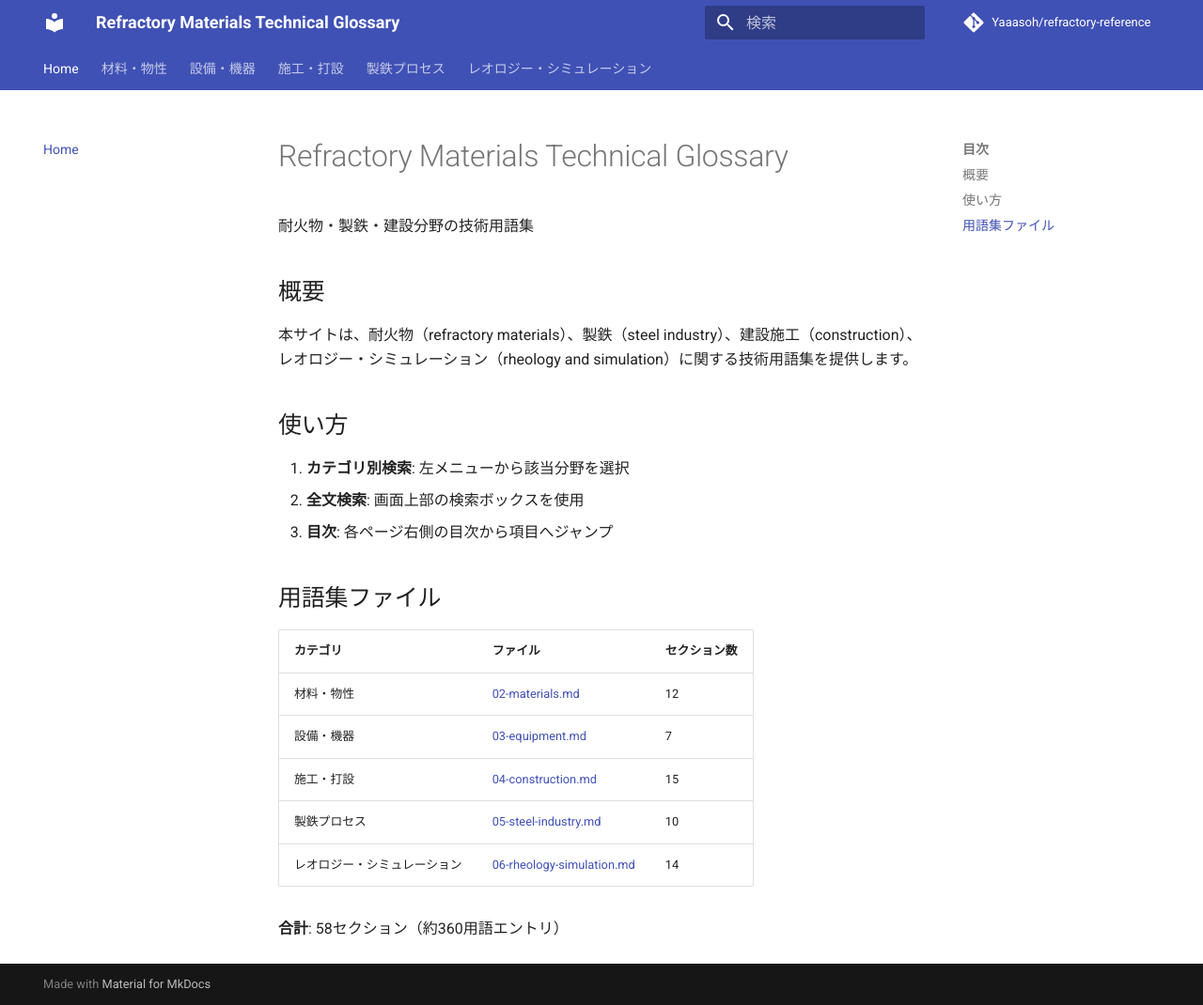
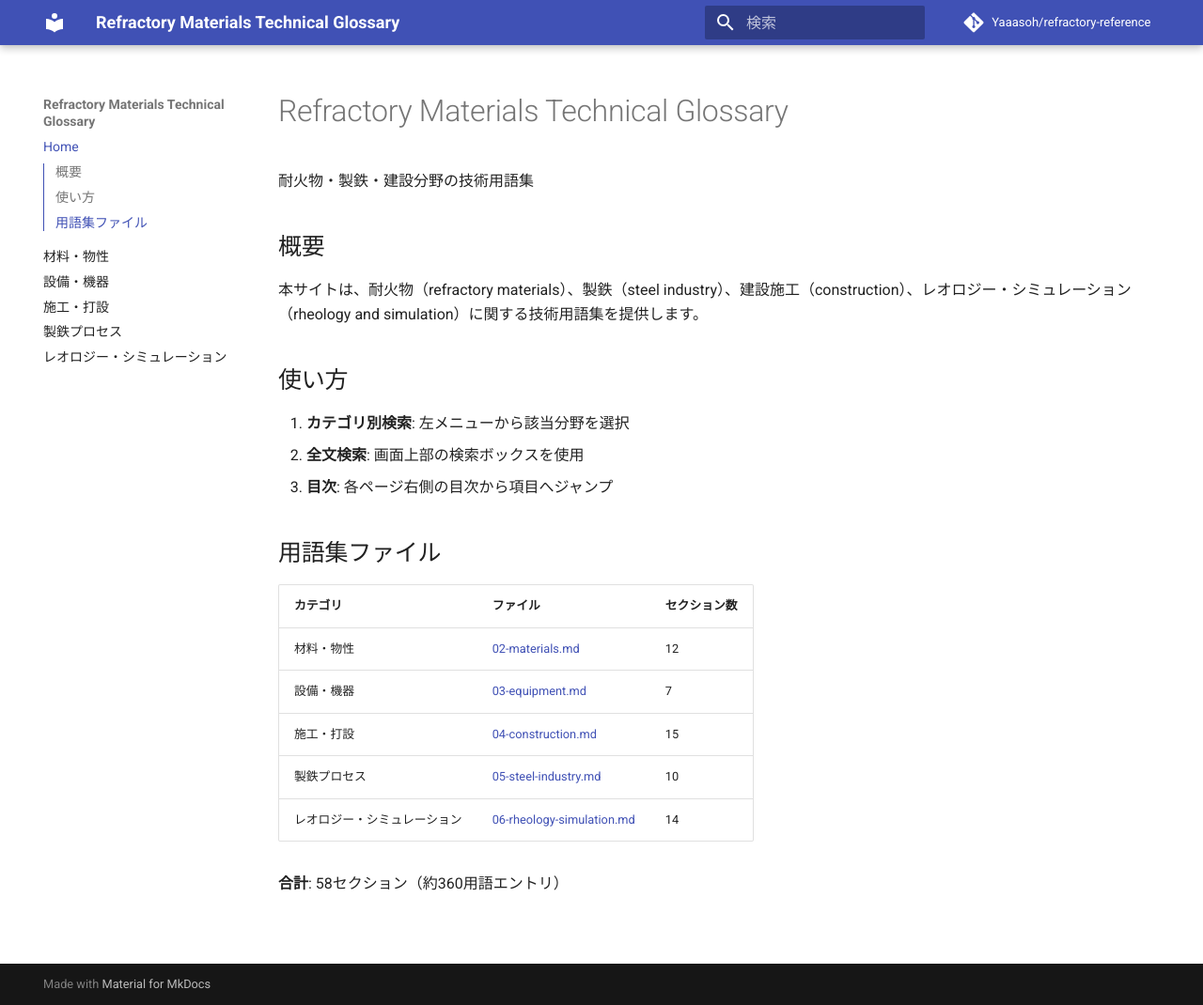
Before and after one commit to Yaaasoh/refractory-reference, an MkDocs documentation site: the page built from docs/index.md, in a window 1280 px wide and 1070 px high. Shown: the whole window at 94% size. Built offline with MkDocs 1.6.1 and Material for MkDocs 9.7.7, drawn with Linux system fonts in a browser that asks for light colours; comment, search, counter and statistics services are not loaded.

Commit message:
fix: Correct navigation layout - left sidebar instead of tabs
Changes:
- Set direction: ltr explicitly for Japanese site
- Remove navigation.tabs (use sidebar navigation instead)
- Add toc.integrate for better table of contents integration

Navigation now appears on the left side as expected.

🤖 Generated with [Claude Code](https://claude.com/claude-code)

Co-Authored-By: Claude Sonnet 4.5 <noreply@anthropic.com>

```diff
--- a/mkdocs.yml
+++ b/mkdocs.yml
@@ -9,15 +9,16 @@ repo_url: https://github.com/Yaaasoh/refractory-reference
 theme:
   name: material
   language: ja
+  direction: ltr
   palette:
     primary: indigo
     accent: indigo
   features:
-    - navigation.tabs
     - navigation.sections
     - navigation.top
     - search.suggest
     - search.highlight
+    - toc.integrate
 
 nav:
   - Home: index.md
```
